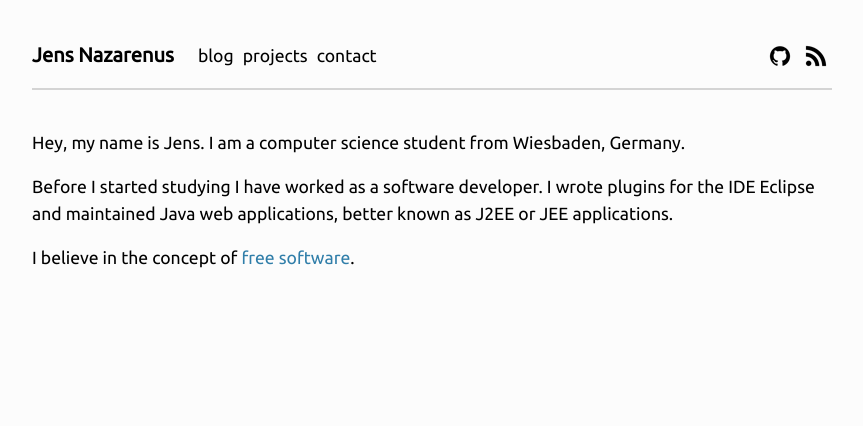
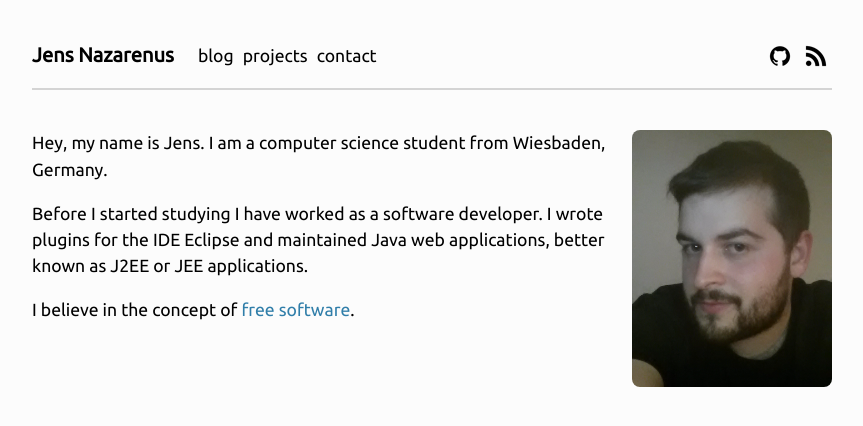
Before and after one commit to jens-na/jens-na.github.io, a Jekyll site: the page built from index.html, in a window 1280 px wide. Shown: the top 426 px of the page, without its empty margins (208-1071 px from the left). Built offline with Jekyll 4.4.1, drawn with Linux system fonts in a browser that asks for light colours.

Commit message:
Add a new image of me and delete the old one

```diff
--- a/css/style.css
+++ b/css/style.css
@@ -118,3 +118,13 @@ dl dt {
 dl dd {
   margin-left: 125px;
 }
+
+#my-image {
+    width: 25%;
+    height: 25%;
+    float: right;
+    margin-left: 20px;
+    border-radius: 8px;
+    background-position: left top;
+    background-repeat: repeat;
+}
--- a/index.html
+++ b/index.html
@@ -3,6 +3,7 @@
   title: Jens Nazarenus
 ---
 <p>
+<img src="/images/me.png" alt="image of me" id="my-image"/>
 Hey, my name is Jens. I am a computer science student
 from Wiesbaden, Germany.
 </p>
@@ -12,3 +13,4 @@ the IDE Eclipse and maintained Java web applications, better known as J2EE or JE
 <p>
 I believe in the concept of <a href="https://www.gnu.org/philosophy/free-sw.html">free
   software</a>.</p>
+</div>
```
Also changed, not shown: images/me.jpeg (deleted), images/me.png (added).
